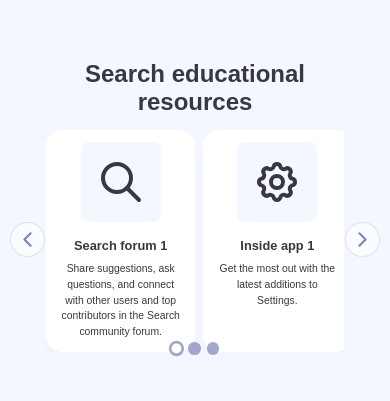
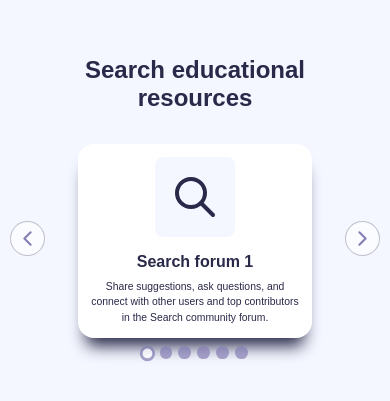
Before and after one commit to virag-ky/100DaysOfCode-Challenge, a plain HTML site: page Day5/index.html in a window 390 px wide. Shown: the part 209-610 px from the top of the page. Drawn offline with nearby package versions, Linux system fonts and the light colour scheme.

Commit message:
Fix responsiveness

```diff
--- a/Day5/index.html
+++ b/Day5/index.html
@@ -35,7 +35,7 @@ https://cdn.jsdelivr.net/npm/@splidejs/splide@4.1.4/dist/css/splide.min.css
               <svg xmlns="http://www.w3.org/2000/svg" class="icon icon-tabler icon-tabler-settings" width="24" height="24" viewBox="0 0 24 24" stroke-width="2" stroke="currentColor" fill="none" stroke-linecap="round" stroke-linejoin="round"><path stroke="none" d="M0 0h24v24H0z" fill="none"/><path d="M10.325 4.317c.426 -1.756 2.924 -1.756 3.35 0a1.724 1.724 0 0 0 2.573 1.066c1.543 -.94 3.31 .826 2.37 2.37a1.724 1.724 0 0 0 1.065 2.572c1.756 .426 1.756 2.924 0 3.35a1.724 1.724 0 0 0 -1.066 2.573c.94 1.543 -.826 3.31 -2.37 2.37a1.724 1.724 0 0 0 -2.572 1.065c-.426 1.756 -2.924 1.756 -3.35 0a1.724 1.724 0 0 0 -2.573 -1.066c-1.543 .94 -3.31 -.826 -2.37 -2.37a1.724 1.724 0 0 0 -1.065 -2.572c-1.756 -.426 -1.756 -2.924 0 -3.35a1.724 1.724 0 0 0 1.066 -2.573c-.94 -1.543 .826 -3.31 2.37 -2.37c1 .608 2.296 .07 2.572 -1.065z" /><path d="M9 12a3 3 0 1 0 6 0a3 3 0 0 0 -6 0" /></svg>
               <div class="text">
                 <h3>Inside app 1</h3>
-              <p>Get the most out with the latest additions to Settings.</p>
+                <p>Get the most out with the largest additions to Settings.</p>
               </div>
             </div>
           </li>
@@ -53,7 +53,7 @@ https://cdn.jsdelivr.net/npm/@splidejs/splide@4.1.4/dist/css/splide.min.css
               <svg xmlns="http://www.w3.org/2000/svg" class="icon icon-tabler icon-tabler-settings" width="24" height="24" viewBox="0 0 24 24" stroke-width="2" stroke="currentColor" fill="none" stroke-linecap="round" stroke-linejoin="round"><path stroke="none" d="M0 0h24v24H0z" fill="none"/><path d="M10.325 4.317c.426 -1.756 2.924 -1.756 3.35 0a1.724 1.724 0 0 0 2.573 1.066c1.543 -.94 3.31 .826 2.37 2.37a1.724 1.724 0 0 0 1.065 2.572c1.756 .426 1.756 2.924 0 3.35a1.724 1.724 0 0 0 -1.066 2.573c.94 1.543 -.826 3.31 -2.37 2.37a1.724 1.724 0 0 0 -2.572 1.065c-.426 1.756 -2.924 1.756 -3.35 0a1.724 1.724 0 0 0 -2.573 -1.066c-1.543 .94 -3.31 -.826 -2.37 -2.37a1.724 1.724 0 0 0 -1.065 -2.572c-1.756 -.426 -1.756 -2.924 0 -3.35a1.724 1.724 0 0 0 1.066 -2.573c-.94 -1.543 .826 -3.31 2.37 -2.37c1 .608 2.296 .07 2.572 -1.065z" /><path d="M9 12a3 3 0 1 0 6 0a3 3 0 0 0 -6 0" /></svg>
               <div class="text">
                 <h3>Inside app 2</h3>
-              <p>Get the most out with the latest additions to Settings.</p>
+                <p>Get the most out with the largest additions to Settings.</p>
               </div>
             </div>
           </li>
@@ -71,7 +71,7 @@ https://cdn.jsdelivr.net/npm/@splidejs/splide@4.1.4/dist/css/splide.min.css
               <svg xmlns="http://www.w3.org/2000/svg" class="icon icon-tabler icon-tabler-settings" width="24" height="24" viewBox="0 0 24 24" stroke-width="2" stroke="currentColor" fill="none" stroke-linecap="round" stroke-linejoin="round"><path stroke="none" d="M0 0h24v24H0z" fill="none"/><path d="M10.325 4.317c.426 -1.756 2.924 -1.756 3.35 0a1.724 1.724 0 0 0 2.573 1.066c1.543 -.94 3.31 .826 2.37 2.37a1.724 1.724 0 0 0 1.065 2.572c1.756 .426 1.756 2.924 0 3.35a1.724 1.724 0 0 0 -1.066 2.573c.94 1.543 -.826 3.31 -2.37 2.37a1.724 1.724 0 0 0 -2.572 1.065c-.426 1.756 -2.924 1.756 -3.35 0a1.724 1.724 0 0 0 -2.573 -1.066c-1.543 .94 -3.31 -.826 -2.37 -2.37a1.724 1.724 0 0 0 -1.065 -2.572c-1.756 -.426 -1.756 -2.924 0 -3.35a1.724 1.724 0 0 0 1.066 -2.573c-.94 -1.543 .826 -3.31 2.37 -2.37c1 .608 2.296 .07 2.572 -1.065z" /><path d="M9 12a3 3 0 1 0 6 0a3 3 0 0 0 -6 0" /></svg>
               <div class="text">
                 <h3>Inside app 3</h3>
-              <p>Get the most out with the latest additions to Settings.</p>
+                <p>Get the most out with the largest additions to Settings.</p>
               </div>
             </div>
           </li>
--- a/Day5/index.js
+++ b/Day5/index.js
@@ -1,4 +1,9 @@
 new Splide( '.splide', {
   perPage: 2,
-  rewind: true,
+  rewind : true,
+  breakpoints: {
+    750: {
+    perPage: 1,
+    },
+  }
 } ).mount();
--- a/Day5/styles.css
+++ b/Day5/styles.css
@@ -5,13 +5,13 @@
 }
 
 body {
-  background: #f4f7ff;
+  min-height: 100vh;
   display: flex;
   justify-content: center;
   align-items: center;
-  min-height: 100vh;
+  background: #f4f7ff;
   font-family: Arial, Helvetica, sans-serif;
-  color: #383843;
+  color: #292949;
 }
 
 .resources-container {
@@ -46,6 +46,12 @@ p {
   gap: 0.5rem;
 }
 
+.splide__slide {
+  padding: 2rem;
+  width: 100%;
+  max-width: 400px;
+}
+
 .content {
   background: #fff;
   border-radius: 1rem;
@@ -53,8 +59,7 @@ p {
   display: flex;
   gap: 1rem;
   height: 100%;
-  max-width: 365px;
-  box-shadow: 0 1rem 1rem -0.5rem #dfe7f6;
+  box-shadow: 0 1rem 1rem -0.5rem #292949;
 }
 
 .icon-tabler {
@@ -66,8 +71,8 @@ p {
 }
 
 button {
+  background: transparent;
   border: none;
-  background: transparent;
 }
 
 .icon-tabler-chevron-left, .icon-tabler-chevron-right {
@@ -77,8 +82,8 @@ button {
   border-radius: 50%;
   cursor: pointer;
   background: #fafcff;
-  color: #7f83b3;
-  border: 1.5px solid #7f83b337;
+  color: #847eb4;
+  border: 1.5px solid #29294947;
 }
 
 .splide__arrow--prev svg {
@@ -86,13 +91,13 @@ button {
 }
 
 .splide__pagination__page {
-  background: #7f83b3;
+  background: #847eb4;
   width: 0.8rem;
   height: 0.8rem;
 }
 
 .splide__pagination__page.is-active {
-  border: 2px solid #7f83b3;
+  border: 2px solid #847eb4;
   width: 0.7rem;
   height: 0.7rem;
 }
@@ -109,10 +114,6 @@ button {
     padding: 0.8rem;
   }
 
-  h3 {
-    font-size: 0.8rem;
-  }
-
   p {
     font-size: 0.65rem;
   }
```
Lines whose indentation alone changed are shown as unchanged.
